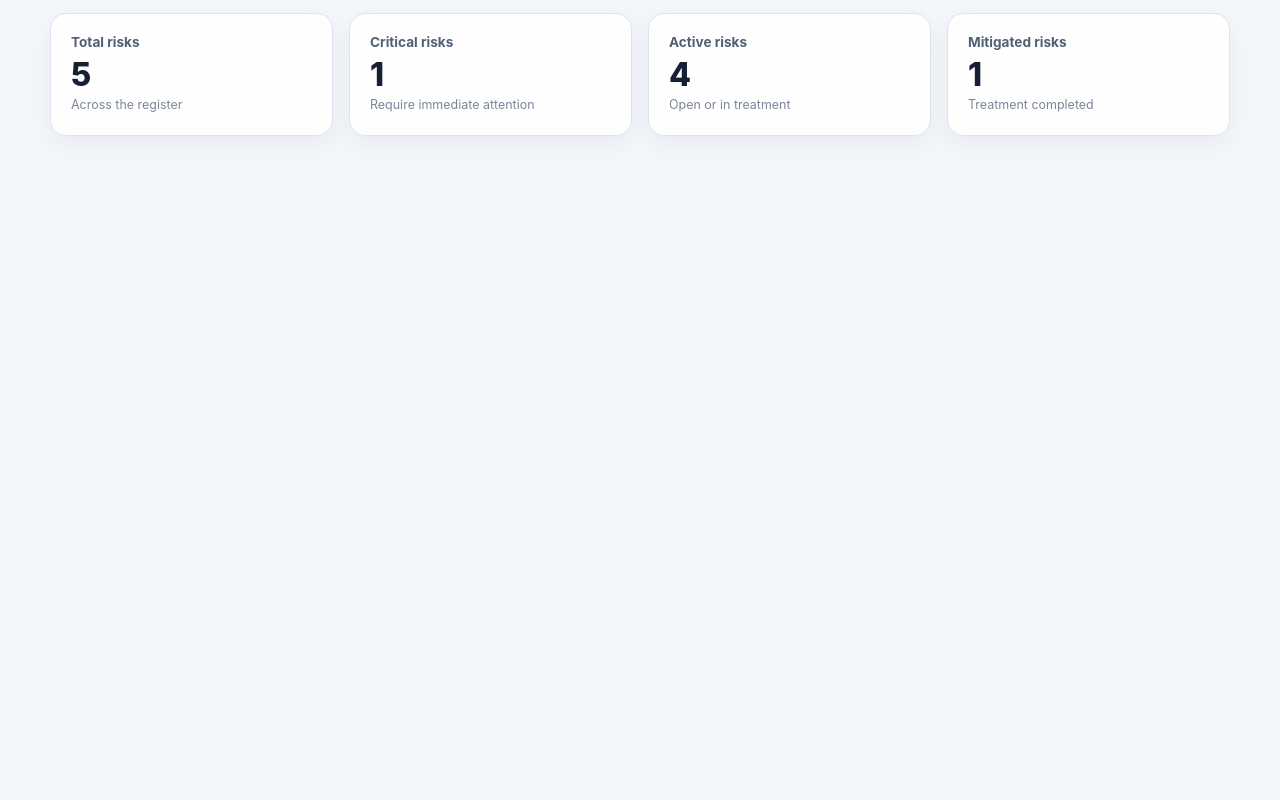
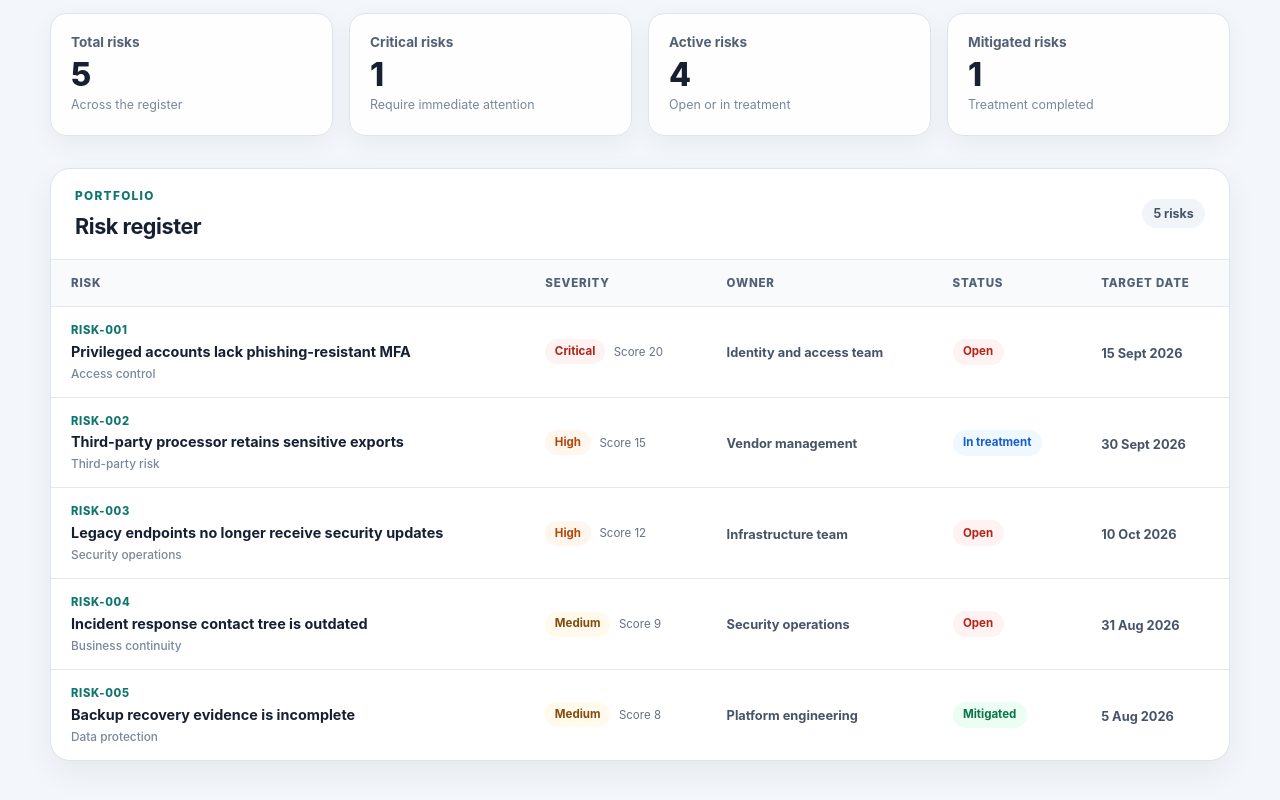
Before and after one commit to Lawrenceabim/cyber-risk-register, a React (Vite) app: page / in a window 1280 px wide. Shown: the part 544-1344 px from the top of the page. Before the commit the page ends 800 px from the top, so only its background shows below. Built offline with nearby package versions, Linux system fonts and the light colour scheme.

Commit message:
feat: display accessible risk register table

```diff
--- a/src/App.css
+++ b/src/App.css
@@ -97,6 +97,7 @@
 
 .main-content {
   display: grid;
+  grid-template-columns: minmax(0, 1fr);
   width: min(100% - 2rem, 1180px);
   margin-inline: auto;
   padding-block: 2rem 4rem;
@@ -224,6 +225,7 @@
 }
 
 .register-panel {
+  min-width: 0;
   overflow: hidden;
   border: 1px solid #dce4ee;
   border-radius: 1.25rem;
@@ -248,6 +250,184 @@
   background: #f1f4f8;
   font-size: 0.78rem;
   font-weight: 700;
+}
+
+.visually-hidden {
+  position: absolute;
+  width: 1px;
+  height: 1px;
+  padding: 0;
+  margin: -1px;
+  overflow: hidden;
+  clip: rect(0 0 0 0);
+  white-space: nowrap;
+  border: 0;
+}
+
+.risk-table-scroll {
+  min-width: 0;
+  max-width: 100%;
+  overflow-x: auto;
+}
+
+.risk-table-scroll:focus-visible {
+  outline: 3px solid #14b8a6;
+  outline-offset: -3px;
+}
+
+.risk-table {
+  width: 100%;
+  min-width: 900px;
+  border-collapse: collapse;
+}
+
+.risk-table th,
+.risk-table td {
+  padding: 1rem 1.25rem;
+  border-bottom: 1px solid #e5eaf1;
+  color: #344054;
+  text-align: left;
+  vertical-align: middle;
+}
+
+.risk-table thead th {
+  color: #526075;
+  background: #f8fafc;
+  font-size: 0.72rem;
+  font-weight: 800;
+  letter-spacing: 0.07em;
+  text-transform: uppercase;
+}
+
+.risk-table tbody th {
+  font-weight: inherit;
+}
+
+.risk-table tbody tr:last-child > * {
+  border-bottom: 0;
+}
+
+.risk-table tbody tr:hover {
+  background: #fbfdfd;
+}
+
+.risk-identity {
+  min-width: 21rem;
+}
+
+.risk-identity span {
+  display: block;
+}
+
+.risk-id {
+  color: #0f766e;
+  font-size: 0.7rem;
+  font-weight: 800;
+  letter-spacing: 0.06em;
+}
+
+.risk-title {
+  max-width: 30rem;
+  margin-top: 0.3rem;
+  color: #172033;
+  font-size: 0.9rem;
+  font-weight: 750;
+  line-height: 1.4;
+}
+
+.risk-category {
+  margin-top: 0.3rem;
+  color: #7a8799;
+  font-size: 0.74rem;
+  font-weight: 500;
+}
+
+.severity-cell {
+  display: flex;
+  align-items: center;
+  gap: 0.55rem;
+}
+
+.severity-badge,
+.status-badge {
+  display: inline-flex;
+  align-items: center;
+  width: fit-content;
+  border-radius: 999px;
+  font-size: 0.72rem;
+  font-weight: 750;
+  line-height: 1;
+  white-space: nowrap;
+}
+
+.severity-badge {
+  padding: 0.42rem 0.6rem;
+}
+
+.severity-badge--critical {
+  color: #b42318;
+  background: #fef3f2;
+}
+
+.severity-badge--high {
+  color: #b54708;
+  background: #fff7ed;
+}
+
+.severity-badge--medium {
+  color: #854a0e;
+  background: #fffaeb;
+}
+
+.severity-badge--low {
+  color: #067647;
+  background: #ecfdf3;
+}
+
+.risk-score {
+  color: #667085;
+  font-size: 0.72rem;
+  white-space: nowrap;
+}
+
+.risk-owner {
+  display: inline-block;
+  max-width: 11rem;
+  color: #475467;
+  font-size: 0.8rem;
+  font-weight: 650;
+  line-height: 1.45;
+}
+
+.status-badge {
+  padding: 0.45rem 0.65rem;
+}
+
+.status-badge--open {
+  color: #b42318;
+  background: #fef3f2;
+}
+
+.status-badge--in-treatment {
+  color: #175cd3;
+  background: #eff8ff;
+}
+
+.status-badge--mitigated {
+  color: #067647;
+  background: #ecfdf3;
+}
+
+.status-badge--accepted {
+  color: #344054;
+  background: #f2f4f7;
+}
+
+.risk-table time {
+  color: #475467;
+  font-size: 0.8rem;
+  font-weight: 650;
+  white-space: nowrap;
 }
 
 .empty-state {
--- a/src/App.tsx
+++ b/src/App.tsx
@@ -1,8 +1,13 @@
 import './App.css'
 import { RiskSummary } from './components/RiskSummary'
+import { RiskTable } from './components/RiskTable'
 import { seedRisks } from './data/seedRisks'
 
 function App() {
+  const riskCountLabel = `${seedRisks.length} ${
+    seedRisks.length === 1 ? 'risk' : 'risks'
+  }`
+
   return (
     <div className="app-shell">
       <a className="skip-link" href="#main-content">
@@ -42,6 +47,18 @@ function App() {
         </section>
 
         <RiskSummary risks={seedRisks} />
+
+        <section className="register-panel" aria-labelledby="register-title">
+          <div className="register-panel__header">
+            <div>
+              <p className="section-heading__eyebrow">Portfolio</p>
+              <h2 id="register-title">Risk register</h2>
+            </div>
+            <p className="register-count">{riskCountLabel}</p>
+          </div>
+
+          <RiskTable risks={seedRisks} />
+        </section>
       </main>
     </div>
   )
--- /dev/null
+++ b/src/components/RiskTable.tsx
@@ -0,0 +1,125 @@
+import type { Risk, RiskSeverity, RiskStatus } from '../types/risk'
+import { calculateRiskScore, getRiskSeverity } from '../types/risk'
+
+interface RiskTableProps {
+  risks: readonly Risk[]
+}
+
+const severityClassNames: Record<RiskSeverity, string> = {
+  Low: 'low',
+  Medium: 'medium',
+  High: 'high',
+  Critical: 'critical',
+}
+
+const statusClassNames: Record<RiskStatus, string> = {
+  Open: 'open',
+  'In treatment': 'in-treatment',
+  Mitigated: 'mitigated',
+  Accepted: 'accepted',
+}
+
+const targetDateFormatter = new Intl.DateTimeFormat('en-GB', {
+  day: 'numeric',
+  month: 'short',
+  year: 'numeric',
+  timeZone: 'UTC',
+})
+
+function formatTargetDate(targetDate: string): string {
+  return targetDateFormatter.format(new Date(`${targetDate}T00:00:00Z`))
+}
+
+export function RiskTable({ risks }: RiskTableProps) {
+  if (risks.length === 0) {
+    return (
+      <div className="empty-state" role="status">
+        <span className="empty-state__icon" aria-hidden="true">
+          <svg viewBox="0 0 24 24" focusable="false">
+            <path d="M12 3 5 6v5c0 4.6 2.9 8.4 7 10 4.1-1.6 7-5.4 7-10V6l-7-3Z" />
+            <path d="m9.5 12 1.7 1.7 3.5-4" />
+          </svg>
+        </span>
+
+        <div>
+          <h3>Start with your highest-priority risk</h3>
+          <p>
+            Risk records will appear here with their severity, owner, status
+            and target date.
+          </p>
+        </div>
+      </div>
+    )
+  }
+
+  return (
+    <div
+      className="risk-table-scroll"
+      role="region"
+      aria-label="Risk register table"
+      tabIndex={0}
+    >
+      <table className="risk-table">
+        <caption className="visually-hidden">
+          Cybersecurity risk register
+        </caption>
+
+        <thead>
+          <tr>
+            <th scope="col">Risk</th>
+            <th scope="col">Severity</th>
+            <th scope="col">Owner</th>
+            <th scope="col">Status</th>
+            <th scope="col">Target date</th>
+          </tr>
+        </thead>
+
+        <tbody>
+          {risks.map((risk) => {
+            const severity = getRiskSeverity(risk)
+            const score = calculateRiskScore(risk)
+
+            return (
+              <tr key={risk.id}>
+                <th className="risk-identity" scope="row">
+                  <span className="risk-id">{risk.id}</span>
+                  <span className="risk-title">{risk.title}</span>
+                  <span className="risk-category">{risk.category}</span>
+                </th>
+
+                <td>
+                  <div className="severity-cell">
+                    <span
+                      className={`severity-badge severity-badge--${severityClassNames[severity]}`}
+                    >
+                      {severity}
+                    </span>
+                    <span className="risk-score">Score {score}</span>
+                  </div>
+                </td>
+
+                <td>
+                  <span className="risk-owner">{risk.owner}</span>
+                </td>
+
+                <td>
+                  <span
+                    className={`status-badge status-badge--${statusClassNames[risk.status]}`}
+                  >
+                    {risk.status}
+                  </span>
+                </td>
+
+                <td>
+                  <time dateTime={risk.targetDate}>
+                    {formatTargetDate(risk.targetDate)}
+                  </time>
+                </td>
+              </tr>
+            )
+          })}
+        </tbody>
+      </table>
+    </div>
+  )
+}
```
Also changed, not shown: 2 other files (tests, documents, lock files or other folders).
